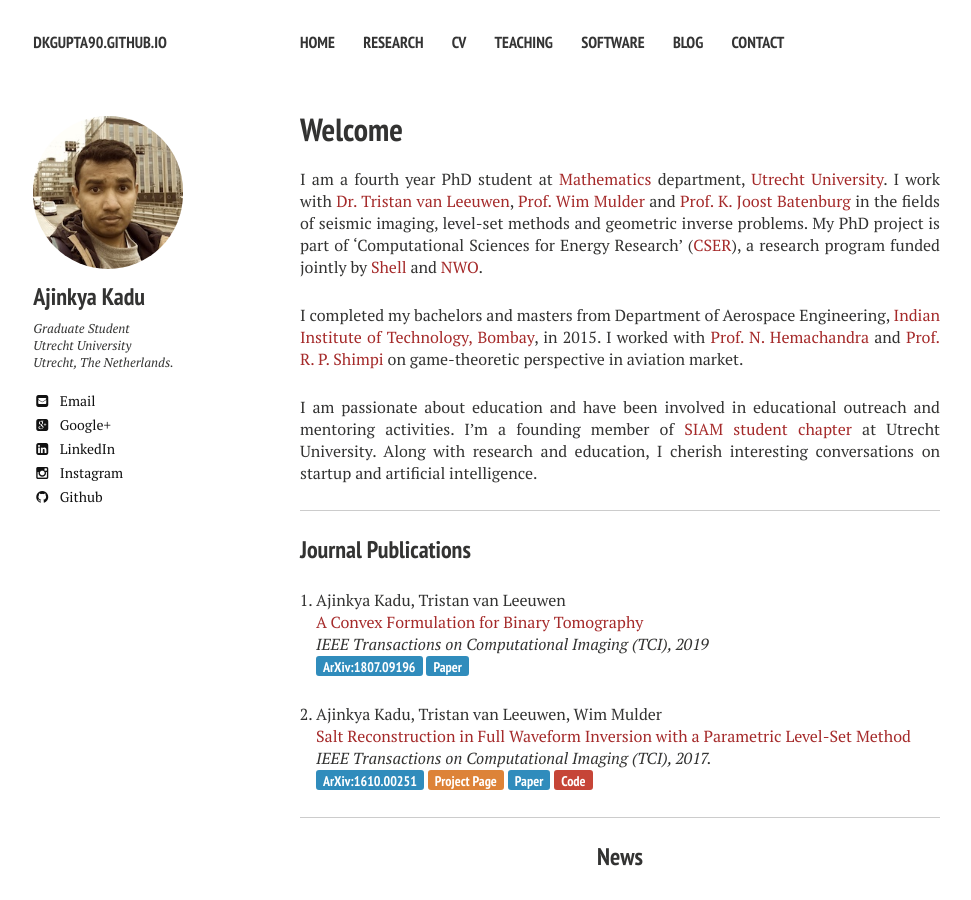
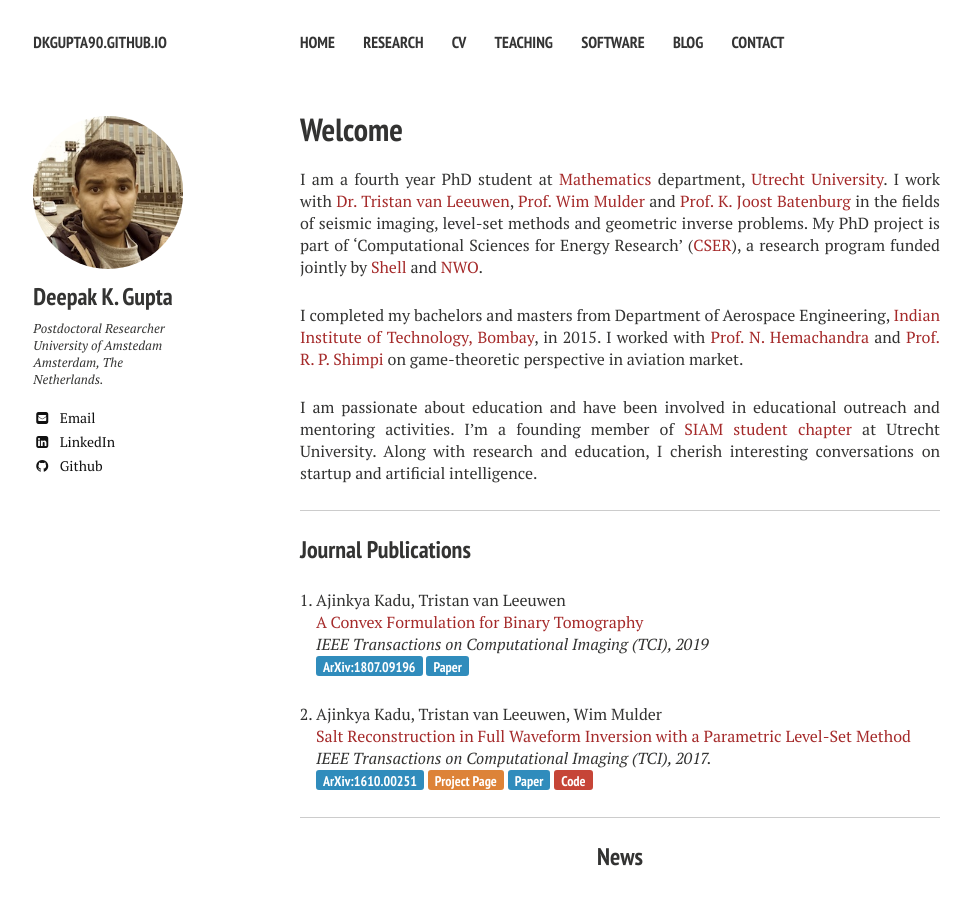
Before and after one commit to dkgupta90/dkgupta90.github.io, a Jekyll site: the page built from index.md, in a window 1280 px wide and 900 px high. Shown: the whole window, without its empty margins (20-991 px from the left). Built offline with Jekyll 4.4.1, drawn with Linux system fonts in a browser that asks for light colours; nearby versions of some CDN libraries; some of the changed text lies outside the part shown.

```diff
--- a/_config.yml
+++ b/_config.yml
@@ -27,28 +27,28 @@ kramdown:
 
 # Site owner
 owner:
-  name: Ajinkya Kadu
+  name: Deepak K. Gupta
   avatar: bio-photo-1.jpg
-  position: Graduate Student
-  school: Utrecht University
-  place: Utrecht, The Netherlands.
+  position: Postdoctoral Researcher
+  school: University of Amstedam
+  place: Amsterdam, The Netherlands.
   bio: "Graduate student<br/>Mathematics Department&#13;&#10;Utrecht University&#13;&#10;Utrecht, The Netherlands"
-  email: ajinkyakadu125@gmail.com
+  email: d.k.gupta@uva.nl
   disqus-shortname:
   twitter: #username
   facebook: #username
   google:
-    plus: +AjinkyaKadu125 #username
+    plus: #username
     analytics: UA-97983884-1
     verify:
     ad-client:
     ad-slot:
   bing-verify:
-  github: ajinkyakadu125
+  github: dkgupta90
   stackoverflow: #123456/username   from a "http://stackoverflow.com/users/123456/username" link
   linkedin: ajinkyakadu #username
   xing: #username
-  instagram: ajinkya.kadu #username
+  instagram: #username
   lastfm: #username
   tumblr: #username
   pinterest: #username
--- a/index.md
+++ b/index.md
@@ -1,7 +1,7 @@
 ---
 layout: page
 title: Welcome
-tags: [ajinkya, kadu, home, uu, computational imaging, machine learning, seismic inversion, graduate]
+tags: [deepak, gupta, home, tud, uva, computational imaging, machine learning, seismic geophysics, graduate]
 modified: 2014-08-08T20:53:07.573882-04:00
 comments: false
 ---
```
